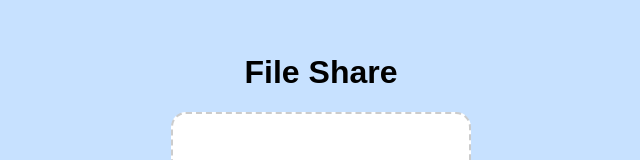
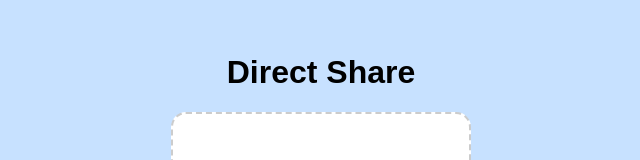
Before and after one commit to noxer/noxer.github.io, a plain HTML site: page share/index.html in a window 1280 px wide. Shown: the part 228-388 px from the top of the page, without its empty margins (319-959 px from the left). Drawn offline with Linux system fonts and the light colour scheme.

Commit message:
better name

```diff
--- a/share/index.html
+++ b/share/index.html
@@ -4,12 +4,12 @@
     <meta charset="UTF-8">
     <meta http-equiv="X-UA-Compatible" content="IE=edge">
     <meta name="viewport" content="width=device-width, initial-scale=1.0">
-    <title>P2P File Sharing with PeerJS</title>
+    <title>Direct Share</title>
     <link rel="stylesheet" href="style.css">
 </head>
 <body>
     <div id="app">
-        <h1>File Share</h1>
+        <h1>Direct Share</h1>
         <!-- Drag-and-drop area -->
         <div id="dropZone" class="drop-zone">
             <p>Drag & drop your file here or click to select</p>
```
